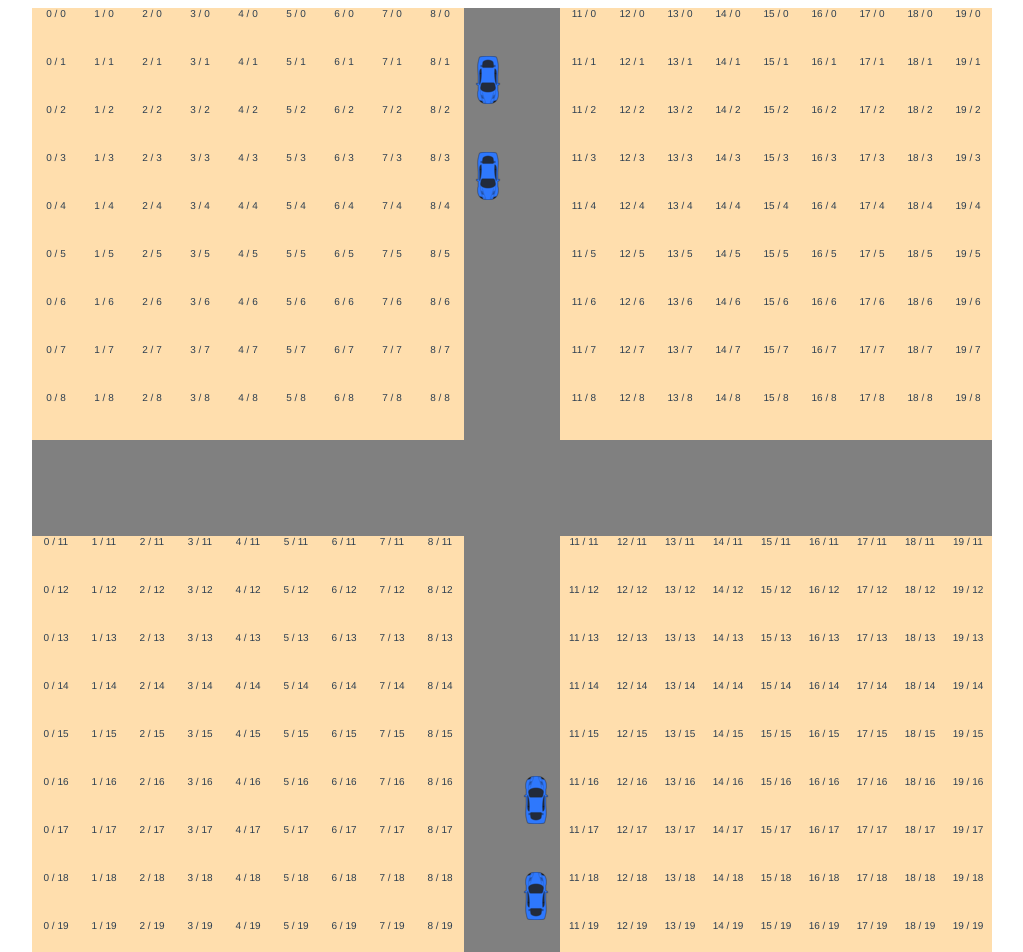
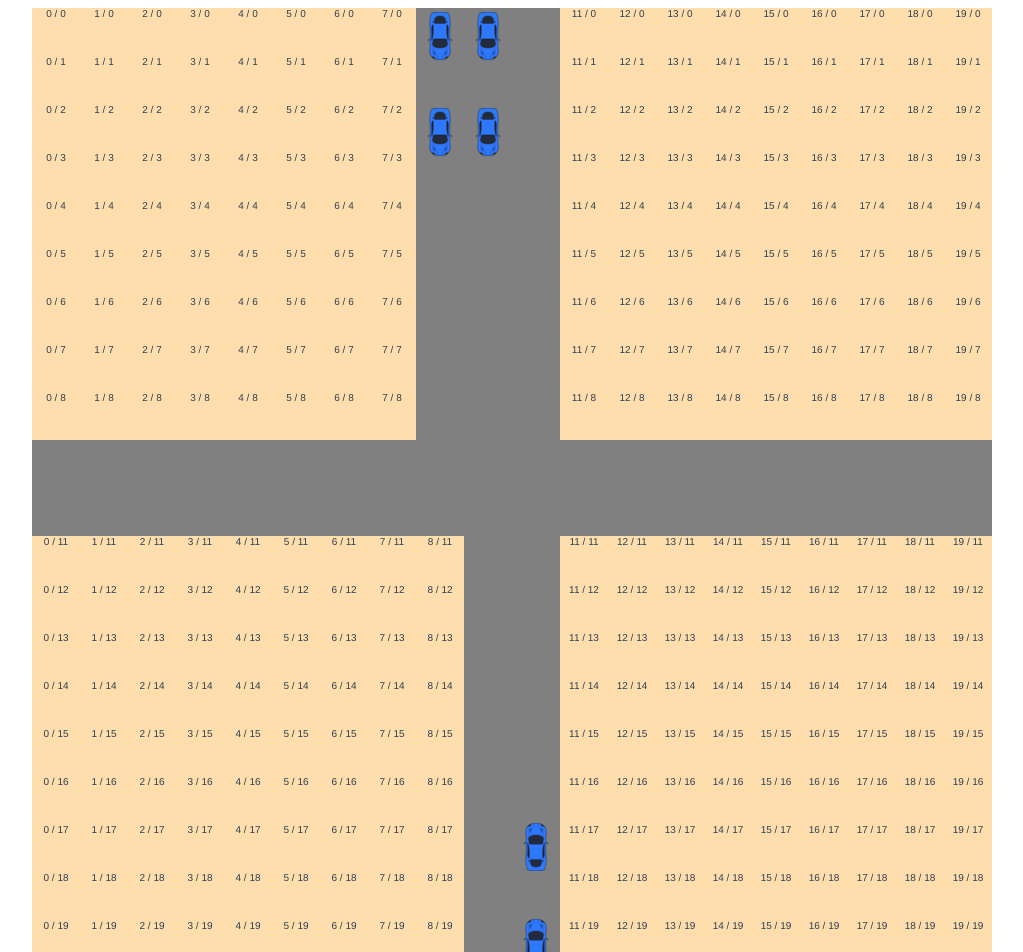
Before and after one commit to svbackend/smart-traffic, a React (Create React App) app: page / in a window 1280 px wide. Shown: the top 952 px of the page, without its empty margins (128-1151 px from the left). Built offline with nearby package versions, Linux system fonts and the light colour scheme.

Commit message:
A bit better animation but still not what I really want to achieve

```diff
--- a/src/App.scss
+++ b/src/App.scss
@@ -53,41 +53,30 @@ $tileSize: 100%; // 8px = 2 * $boxPadding
         width: $tileSize;
         height: $tileSize;
         background: transparent;
-        transition: .8s;
       }
       .with-road {
         background-color: grey;
       }
       .with-car {
-        transition: .8s;
         background-position: center;
         background-repeat: no-repeat;
         background-size: 48px 48px;
         &.to-top {
-          &.move {
-            transition: .8s;
-            transform: translate3d(0, -48px, 0);
-          }
+          animation: toTop 1.1s ease-in-out;
           background-image: url(/img/t_car48x48.png);
         }
         &.to-bottom {
-          &.move {
-            transform: translate3d(0, 48px, 0);
-          }
+          animation: toBottom 1.1s ease;
           background-image: url(/img/b_car48x48.png);
           //transform: rotate(90deg);
         }
         &.to-left {
-          &.move {
-            transform: translate3d(-48px, 0, 0);
-          }
+          animation: toLeft 1.1s ease;
           background-image: url(/img/l_car48x48.png);
           //transform: rotate(90deg);
         }
         &.to-right {
-          &.move {
-            transform: translate3d(48px, 0, 0);
-          }
+          animation: toRight 1.4s ease;
           background-image: url(/img/r_car48x48.png);
           //transform: rotate(90deg);
         }
@@ -100,3 +89,23 @@ $tileSize: 100%; // 8px = 2 * $boxPadding
       background-color: navajowhite;
   }
 }
+
+@keyframes toTop {
+  0%   { padding-top: 96px; }
+  100% { padding-top: 0; }
+}
+
+@keyframes toRight {
+  0%   { padding-right: 0; }
+  100% { padding-right: 96px; }
+}
+
+@keyframes toBottom {
+  0%   { margin-top: -48px; }
+  100% { margin-top: 0; }
+}
+
+@keyframes toLeft {
+  0%   { padding-left: 96px; }
+  100% { padding-left: 0; }
+}
--- a/src/App.tsx
+++ b/src/App.tsx
@@ -6,7 +6,7 @@ import { Position } from './common/Position';
 
 class App extends Component {
   map: Map;
-  interval: NodeJS.Timeout | undefined;
+  interval: any;
   iteration: number = 0;
   constructor(props: any) {
     super(props);
@@ -25,6 +25,7 @@ class App extends Component {
     try {
       if (this.iteration % 2) {
         this.map.addCar(new Position(9, 0), new Position(19, 10));
+        this.map.addCar(new Position(8, 0), new Position(0, 9));
         this.map.addCar(new Position(10, 19), new Position(10, 0));
       }
     } catch (error) {
@@ -33,6 +34,9 @@ class App extends Component {
 
     this.forceUpdate();
     this.iteration++;
+    if (this.iteration === 20) {
+      //clearInterval(this.interval);
+    }
   }
 
   renderTiles = () => {
--- a/src/maps/simpleCrossingMap/Map.tsx
+++ b/src/maps/simpleCrossingMap/Map.tsx
@@ -66,11 +66,18 @@ export class Map implements MapInterface {
                     new Pos(rightRoadLinePosition.x, rightRoadLinePosition.y-1)
                 );
             }
+
+            if (value <= 8) {
+                let leftRoadLinePosition2 = new Pos(8, value);
+                this.road[leftRoadLinePosition2.toString()] = new RoadTile(leftRoadLinePosition2, [
+                    new Pos(leftRoadLinePosition2.x, leftRoadLinePosition2.y+1)
+                ]);
+            }
         }
     }
 
     iterate(): void {
-        this.movedTiles = [];
+        //this.movedTiles = [];
 
         for (let index in this.cars) {
             let car: CarInterface = this.cars[index];
@@ -84,7 +91,7 @@ export class Map implements MapInterface {
             if (this.isCar(nextPosition) === true) {
                 continue;
             }
-            this.movedTiles.push(car.position.toString());
+            //this.movedTiles.push(car.position.toString());
             car.driveTo(nextPosition);
             this.cars[nextPosition.toString()] = car;
             delete this.cars[index];
```
